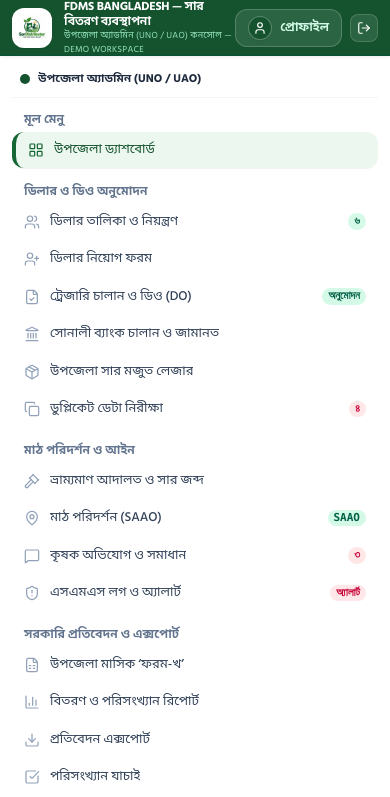
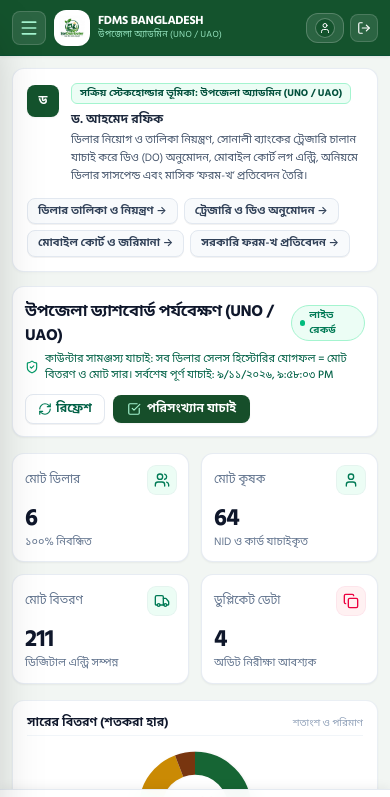
Before and after one commit to toufiquzzaman1177/FDMS-BANGLADESH, a React (Vite) app in the folder frontend/: page / in a window 390 px wide. Shown: the top 797 px of the page. Built offline with nearby package versions, Linux system fonts and the light colour scheme.

Commit message:
Implement fully responsive layout across Desktop, Tablet, and Mobile with slide-over drawer and mobile quick bar

```diff
--- a/frontend/src/components/Dashboard.jsx
+++ b/frontend/src/components/Dashboard.jsx
@@ -42,7 +42,9 @@ import {
   MapPin,
   Globe,
   Sparkles,
-  Layers
+  Layers,
+  Menu,
+  X
 } from 'lucide-react'
 
 // 6 Dedicated Stakeholder Role Dashboards
@@ -441,6 +443,7 @@ export default function Dashboard({ onLogout, currentUser = { name: 'ড. আহ
 
   const [activeRole, setActiveRole] = useState(matchedRole);
   const [showProfileModal, setShowProfileModal] = useState(false);
+  const [mobileMenuOpen, setMobileMenuOpen] = useState(false);
   const [activeTab, setActiveTab] = useState('dashboard');
   const [refreshKey, setRefreshKey] = useState(0);
   const [isVerifying, setIsVerifying] = useState(false);
@@ -481,32 +484,45 @@ export default function Dashboard({ onLogout, currentUser = { name: 'ড. আহ
           TOP HEADER (Formal Government Deep Emerald Navbar)
           Fixed & Sticky
           ======================================================== */}
-      <header className="bg-[#14532d] border-b border-emerald-900/50 text-white px-3 sm:px-5 shadow-[0_1px_4px_rgba(0,0,0,0.08)] flex items-center justify-between sticky top-0 z-40 h-14">
+      <header className="bg-[#14532d] border-b border-emerald-900/50 text-white px-3 sm:px-4 lg:px-6 shadow-[0_1px_4px_rgba(0,0,0,0.08)] flex items-center justify-between sticky top-0 z-40 h-14 sm:h-15">
 
-        {/* Left Branding */}
-        <div className="flex items-center space-x-3">
-          <div className="w-10 h-10 sm:w-11 sm:h-11 rounded-xl bg-white flex items-center justify-center p-0.5 border border-white/30 shadow-xs shrink-0 overflow-hidden">
+        {/* Left Branding with Hamburger Menu for Mobile & Tablet */}
+        <div className="flex items-center space-x-2 sm:space-x-3 min-w-0">
+          {/* Mobile/Tablet Menu Button */}
+          <button
+            onClick={() => setMobileMenuOpen(!mobileMenuOpen)}
+            className="md:hidden p-1.5 rounded-lg bg-white/10 hover:bg-white/20 text-white border border-white/15 transition-colors cursor-pointer shrink-0"
+            title="মেনু খুলুন/বন্ধ করুন"
+            aria-label="Toggle menu"
+          >
+            {mobileMenuOpen ? <X className="w-5 h-5 text-emerald-200" /> : <Menu className="w-5 h-5 text-emerald-200" />}
+          </button>
+
+          {/* Logo */}
+          <div className="w-9 h-9 sm:w-10 sm:h-10 lg:w-11 lg:h-11 rounded-xl bg-white flex items-center justify-center p-0.5 border border-white/30 shadow-xs shrink-0 overflow-hidden">
             <img src="/logo.jpg" alt="FDMS" className="w-full h-full object-contain rounded-lg" />
           </div>
-          <div>
+
+          <div className="min-w-0">
             <div className="flex items-center gap-1.5">
-              <h1 className="text-xs sm:text-sm font-bold tracking-tight text-white leading-tight">
-                FDMS BANGLADESH — সার বিতরণ ব্যবস্থাপনা
+              <h1 className="text-xs sm:text-sm font-bold tracking-tight text-white leading-tight truncate max-w-[170px] xs:max-w-[220px] sm:max-w-none">
+                FDMS BANGLADESH
+                <span className="hidden sm:inline font-normal text-emerald-200/90"> — সার বিতরণ ব্যবস্থাপনা</span>
               </h1>
-              <span className="hidden sm:inline-block px-1.5 py-0.2 rounded-full bg-emerald-500/20 text-emerald-200 border border-emerald-400/20 text-[9px] font-medium">
+              <span className="hidden md:inline-block px-1.5 py-0.2 rounded-full bg-emerald-500/20 text-emerald-200 border border-emerald-400/20 text-[9px] font-medium shrink-0">
                 জাতীয় পোর্টাল
               </span>
             </div>
-            <p className="text-[9px] sm:text-[10px] text-emerald-200/90 font-normal tracking-wide">
-              {activeRole.label} কনসোল — DEMO WORKSPACE
+            <p className="text-[9px] sm:text-[10px] text-emerald-200/90 font-normal tracking-wide truncate max-w-[190px] xs:max-w-[240px] sm:max-w-none">
+              {activeRole.label}
             </p>
           </div>
         </div>
 
         {/* Right Action Controls */}
-        <div className="flex items-center space-x-2 text-xs">
+        <div className="flex items-center space-x-1.5 sm:space-x-2 text-xs shrink-0">
 
-          {/* Quick Help / Info Pill */}
+          {/* Quick Help / Info Pill (Desktop Only) */}
           <div className="hidden lg:flex items-center gap-1.5 px-2.5 py-1 bg-white/10 border border-white/15 rounded-lg text-emerald-100 text-[11px] font-medium">
             <ShieldCheck className="w-3.5 h-3.5 text-emerald-300" />
             <span>সিস্টেম স্টেটাস: ১০০% সক্রিয়</span>
@@ -516,12 +532,12 @@ export default function Dashboard({ onLogout, currentUser = { name: 'ড. আহ
           <button
             onClick={() => setShowProfileModal(true)}
             title="কর্মকর্তা / ব্যবহারকারী প্রোফাইল দেখুন"
-            className="flex items-center gap-2 py-1.5 px-3 bg-white/10 hover:bg-white/20 text-white rounded-xl border border-white/20 transition-all cursor-pointer shadow-2xs group"
+            className="flex items-center gap-1.5 sm:gap-2 py-1 px-2 sm:px-2.5 rounded-xl bg-white/10 hover:bg-white/20 text-white border border-white/20 transition-all cursor-pointer shadow-2xs group"
           >
-            <div className={`w-6 h-6 rounded-full ${activeRole.color} border border-white/30 flex items-center justify-center text-white shrink-0 shadow-xs`}>
-              <User className="w-3.5 h-3.5" />
+            <div className={`w-5 h-5 sm:w-5.5 sm:h-5.5 rounded-full ${activeRole.color} border border-white/30 flex items-center justify-center text-white shrink-0 shadow-xs`}>
+              <User className="w-3 h-3 text-white" />
             </div>
-            <span className="text-xs font-semibold text-emerald-100 group-hover:text-white">
+            <span className="text-[11px] sm:text-xs font-semibold text-emerald-100 group-hover:text-white hidden xs:inline sm:inline">
               প্রোফাইল
             </span>
           </button>
@@ -530,7 +546,7 @@ export default function Dashboard({ onLogout, currentUser = { name: 'ড. আহ
           <button
             onClick={onLogout}
             title="লগআউট করে প্রস্থান করুন"
-            className="p-1.5 rounded-lg bg-white/10 hover:bg-rose-600/80 text-white border border-white/15 transition-colors cursor-pointer"
+            className="p-1.5 rounded-lg bg-white/10 hover:bg-rose-600/80 text-white border border-white/15 transition-colors cursor-pointer shrink-0"
           >
             <LogOut className="w-3.5 h-3.5" />
           </button>
@@ -538,13 +554,114 @@ export default function Dashboard({ onLogout, currentUser = { name: 'ড. আহ
       </header>
 
       {/* ========================================================
+          MOBILE / TABLET SLIDE-OVER DRAWER (< md)
+          ======================================================== */}
+      {mobileMenuOpen && (
+        <div
+          onClick={() => setMobileMenuOpen(false)}
+          className="fixed inset-0 bg-slate-950/60 backdrop-blur-xs z-50 md:hidden transition-opacity"
+        />
+      )}
+
+      <aside
+        className={`fixed inset-y-0 left-0 z-50 w-72 max-w-[85vw] bg-white shadow-2xl flex flex-col py-4 px-3 transform transition-transform duration-300 ease-in-out md:hidden ${
+          mobileMenuOpen ? 'translate-x-0' : '-translate-x-full'
+        }`}
+      >
+        {/* Drawer Header */}
+        <div className="flex items-center justify-between pb-3 mb-2 border-b border-slate-100 px-2">
+          <div className="flex items-center gap-2 min-w-0">
+            <span className={`w-2.5 h-2.5 rounded-full ${activeRole.color} shrink-0`}></span>
+            <span className="text-xs font-bold text-slate-800 truncate">
+              {activeRole.label}
+            </span>
+          </div>
+          <button
+            onClick={() => setMobileMenuOpen(false)}
+            className="p-1 text-slate-400 hover:text-slate-700 rounded-lg hover:bg-slate-100 cursor-pointer shrink-0"
+            title="মেনু বন্ধ করুন"
+          >
+            <X className="w-4 h-4" />
+          </button>
+        </div>
+
+        {/* Drawer Nav Items */}
+        <div className="flex-1 overflow-y-auto space-y-3 pr-1">
+          <nav className="space-y-3">
+            {currentNavigationGroups.map((group, gIdx) => (
+              <div key={gIdx} className="space-y-1">
+                <p className="px-3 text-[11px] font-semibold text-slate-400 tracking-normal mb-1">
+                  {group.group}
+                </p>
+                <div className="space-y-0.5">
+                  {group.items.map((item) => {
+                    const Icon = item.icon
+                    const isActive = activeTab === item.id
+                    return (
+                      <button
+                        key={item.id}
+                        onClick={() => {
+                          setActiveTab(item.id);
+                          setMobileMenuOpen(false);
+                        }}
+                        className={`w-full flex items-center justify-between px-3 py-2.5 rounded-xl text-[13px] font-medium transition-all text-left cursor-pointer group ${
+                          isActive
+                            ? 'bg-[#ecf8ef] text-[#14532d] font-bold border-l-4 border-[#166534] shadow-2xs'
+                            : 'text-slate-700 hover:bg-slate-50 hover:text-slate-900'
+                        }`}
+                      >
+                        <div className="flex items-center space-x-2.5 truncate">
+                          <Icon
+                            className={`w-4 h-4 shrink-0 transition-colors ${
+                              isActive ? 'text-[#166534]' : 'text-slate-400 group-hover:text-slate-600'
+                            }`}
+                            strokeWidth={1.85}
+                          />
+                          <span className="truncate">{item.label}</span>
+                        </div>
+                        {item.badge && (
+                          <span
+                            className={`text-[10px] font-bold px-1.5 py-0.2 rounded-full font-mono ${
+                              item.badgeColor === 'rose'
+                                ? 'bg-rose-100 text-rose-700'
+                                : 'bg-emerald-100 text-emerald-800'
+                            }`}
+                          >
+                            {item.badge}
+                          </span>
+                        )}
+                      </button>
+                    )
+                  })}
+                </div>
+              </div>
+            ))}
+          </nav>
+        </div>
+
+        {/* Drawer Footer */}
+        <div className="pt-3 border-t border-slate-100 px-2 flex items-center justify-between text-[11px] text-slate-500">
+          <span className="truncate">{activeRole.name}</span>
+          <button
+            onClick={() => {
+              setShowProfileModal(true);
+              setMobileMenuOpen(false);
+            }}
+            className="text-emerald-700 font-bold hover:underline"
+          >
+            প্রোফাইল
+          </button>
+        </div>
+      </aside>
+
+      {/* ========================================================
           BODY: SIDEBAR + MAIN CONTENT
-          Sidebar is FIXED & STICKY, Scrolling Independently
+          Sidebar is FIXED & STICKY on Desktop & Tablet (md+)
           ======================================================== */}
       <div className="flex-1 flex flex-col md:flex-row max-w-[1440px] w-full mx-auto">
 
-        {/* Left Sidebar (Formal Grouped Navigation - Fixed & Sticky) */}
-        <aside className="w-full md:w-64 lg:w-72 bg-white md:border-r border-slate-200/80 flex flex-col shrink-0 py-3.5 px-3 shadow-[1px_0_4px_rgba(0,0,0,0.02)] md:sticky md:top-14 md:self-start md:h-[calc(100vh-3.5rem)] md:overflow-y-auto">
+        {/* Left Sidebar (Desktop & Tablet docked - md and lg) */}
+        <aside className="hidden md:flex flex-col w-56 md:w-60 lg:w-72 bg-white md:border-r border-slate-200/80 shrink-0 py-3.5 px-2.5 lg:px-3 shadow-[1px_0_4px_rgba(0,0,0,0.02)] md:sticky md:top-14 md:self-start md:h-[calc(100vh-3.5rem)] md:overflow-y-auto">
           <div className="space-y-3.5">
             {/* Role Header Badge in Sidebar */}
             <div className="px-2 pb-2.5 border-b border-slate-100 flex items-center gap-2 truncate">
@@ -568,12 +685,12 @@ export default function Dashboard({ onLogout, currentUser = { name: 'ড. আহ
                         <button
                           key={item.id}
                           onClick={() => setActiveTab(item.id)}
-                          className={`w-full flex items-center justify-between px-3 py-2 rounded-xl text-[13px] font-medium transition-all text-left cursor-pointer group ${isActive
+                          className={`w-full flex items-center justify-between px-3 py-2 rounded-xl text-[12.5px] lg:text-[13px] font-medium transition-all text-left cursor-pointer group ${isActive
                               ? 'bg-[#ecf8ef] text-[#14532d] font-bold border-l-4 border-[#166534] shadow-2xs'
                               : 'text-slate-700 hover:bg-slate-50/90 hover:text-slate-900'
                             }`}
                         >
-                          <div className="flex items-center space-x-2.5 truncate">
+                          <div className="flex items-center space-x-2 lg:space-x-2.5 truncate">
                             <Icon
                               className={`w-4 h-4 shrink-0 transition-colors ${isActive ? 'text-[#166534]' : 'text-slate-400 group-hover:text-slate-600'
                                 }`}
@@ -583,7 +700,7 @@ export default function Dashboard({ onLogout, currentUser = { name: 'ড. আহ
                           </div>
                           {item.badge && (
                             <span
-                              className={`text-[11px] font-bold px-1.5 py-0.2 rounded-full font-mono transition-transform ${item.badgeColor === 'rose'
+                              className={`text-[10px] lg:text-[11px] font-bold px-1.5 py-0.2 rounded-full font-mono transition-transform ${item.badgeColor === 'rose'
                                   ? 'bg-rose-100/90 text-rose-700'
                                   : 'bg-emerald-100/90 text-emerald-800'
                                 }`}
@@ -601,8 +718,8 @@ export default function Dashboard({ onLogout, currentUser = { name: 'ড. আহ
           </div>
         </aside>
 
-        {/* Main Workspace Area (Formal Compact Density) */}
-        <main className="flex-1 p-3.5 sm:p-4 lg:p-5 space-y-4 min-w-0">
+        {/* Main Workspace Area (Formal Compact Density with Bottom Safe Area for Mobile) */}
+        <main className="flex-1 p-3 sm:p-4 lg:p-5 space-y-3.5 sm:space-y-4 min-w-0 pb-20 md:pb-6 overflow-x-hidden">
 
           {activeTab === 'dashboard' ? (
             <>
@@ -763,6 +880,53 @@ export default function Dashboard({ onLogout, currentUser = { name: 'ড. আহ
       />
 
       {/* ========================================================
+          MOBILE BOTTOM QUICK ACTION BAR (Native App Feel < md)
+          ======================================================== */}
+      <nav className="fixed bottom-0 inset-x-0 z-40 bg-white/95 backdrop-blur-md border-t border-slate-200/90 shadow-[0_-2px_10px_rgba(0,0,0,0.06)] md:hidden flex items-center justify-around px-2 py-1 select-none">
+        <button
+          onClick={() => {
+            setActiveTab('dashboard');
+            window.scrollTo({ top: 0, behavior: 'smooth' });
+          }}
+          className={`flex flex-col items-center justify-center py-1 px-3 rounded-lg text-[10.5px] font-semibold transition-colors cursor-pointer ${
+            activeTab === 'dashboard' ? 'text-[#14532d]' : 'text-slate-500 hover:text-slate-800'
+          }`}
+        >
+          <LayoutGrid className="w-5 h-5 mb-0.5" strokeWidth={activeTab === 'dashboard' ? 2.3 : 1.8} />
+          <span>ড্যাশবোর্ড</span>
+        </button>
+
+        <button
+          onClick={() => setMobileMenuOpen(true)}
+          className="flex flex-col items-center justify-center py-1 px-3 rounded-lg text-[10.5px] font-semibold text-slate-500 hover:text-slate-800 transition-colors cursor-pointer"
+        >
+          <Layers className="w-5 h-5 mb-0.5" strokeWidth={1.8} />
+          <span>মেনু / মডিউল</span>
+        </button>
+
+        <button
+          onClick={() => {
+            setActiveTab('farmer-search');
+            window.scrollTo({ top: 0, behavior: 'smooth' });
+          }}
+          className={`flex flex-col items-center justify-center py-1 px-3 rounded-lg text-[10.5px] font-semibold transition-colors cursor-pointer ${
+            activeTab === 'farmer-search' ? 'text-[#14532d]' : 'text-slate-500 hover:text-slate-800'
+          }`}
+        >
+          <UserSearch className="w-5 h-5 mb-0.5" strokeWidth={activeTab === 'farmer-search' ? 2.3 : 1.8} />
+          <span>কৃষক সার্চ</span>
+        </button>
+
+        <button
+          onClick={() => setShowProfileModal(true)}
+          className="flex flex-col items-center justify-center py-1 px-3 rounded-lg text-[10.5px] font-semibold text-slate-500 hover:text-slate-800 transition-colors cursor-pointer"
+        >
+          <User className="w-5 h-5 mb-0.5" strokeWidth={1.8} />
+          <span>প্রোফাইল</span>
+        </button>
+      </nav>
+
+      {/* ========================================================
           FORMAL GOVERNMENT FOOTER
           ======================================================== */}
       <footer className="mt-auto border-t border-slate-200/90 bg-white py-3.5 px-4 text-center text-xs text-slate-500 flex flex-col sm:flex-row items-center justify-between max-w-[1440px] w-full mx-auto">
```
